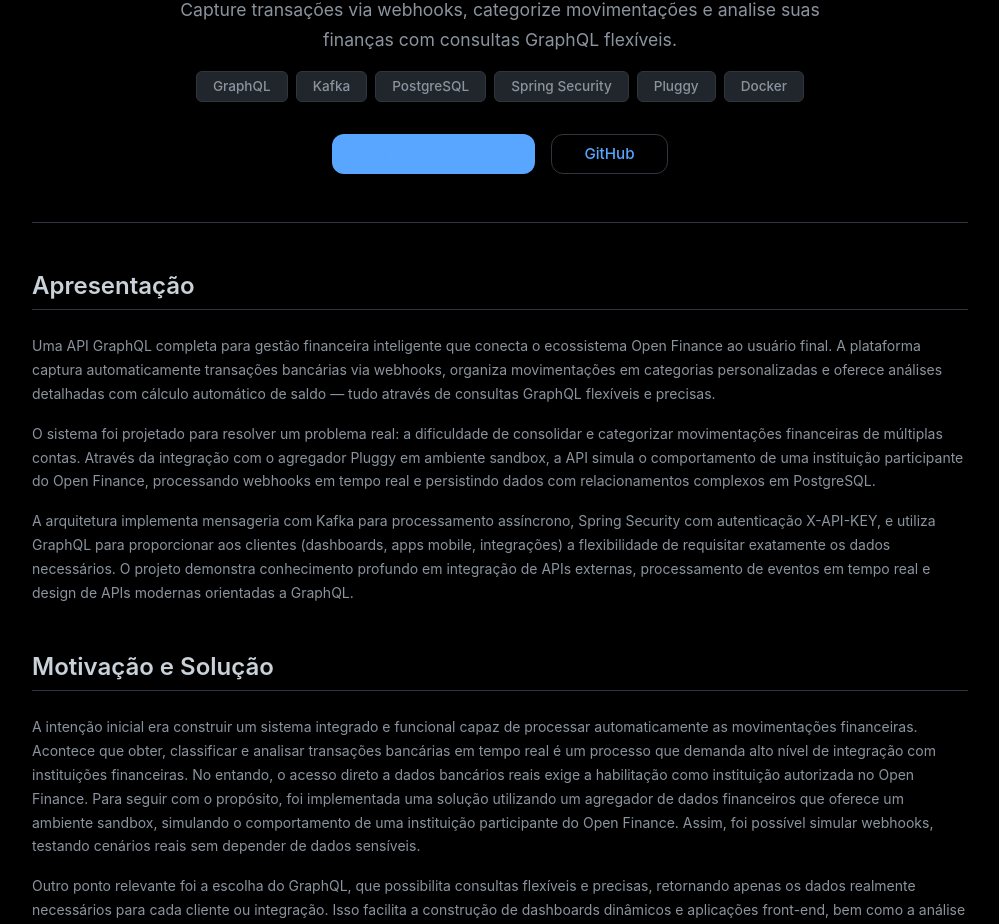
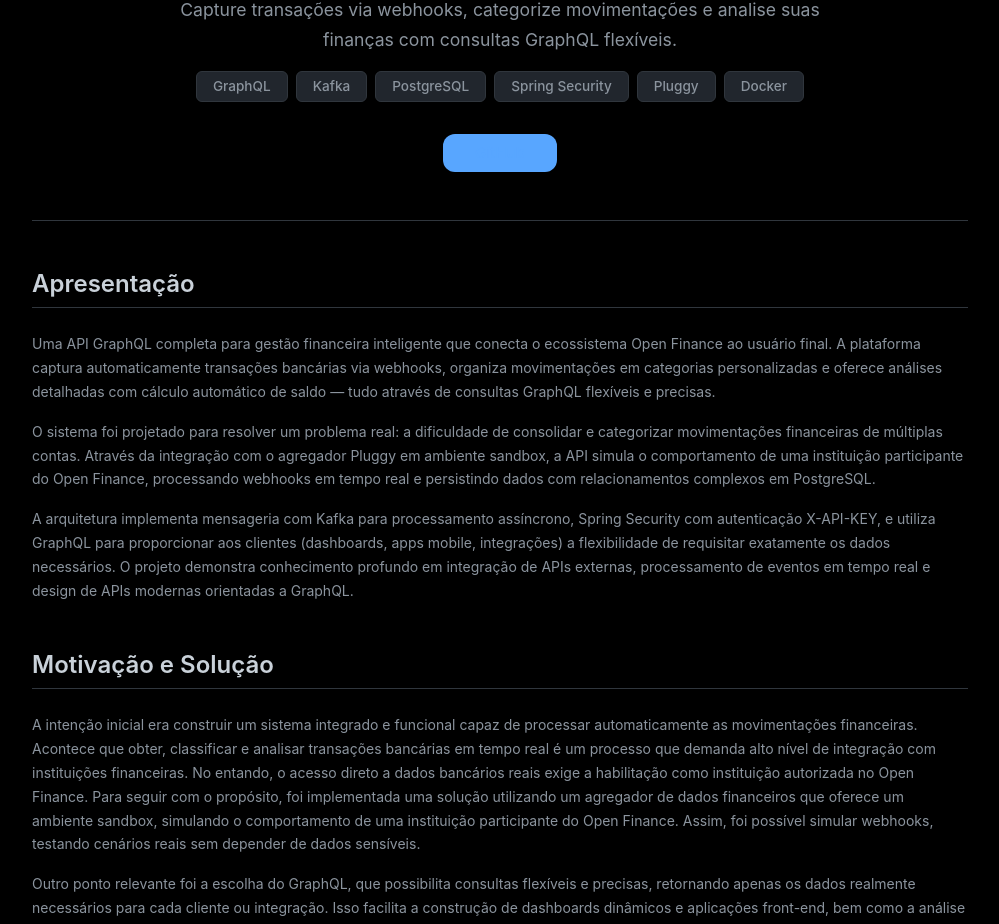
Before and after one commit to GustavoDaMassa/PortifolioSite, a React (Vite) app: page /PortifolioSite/finance in a window 1280 px wide. Shown: the part 1014-1938 px from the top of the page, without its empty margins (140-1139 px from the left). Built offline with nearby package versions, Linux system fonts and the light colour scheme.

Commit message:
fix: remove duplicate documentation button from hero sections

```diff
--- a/src/pages/FinanceAPI/FinanceAPI.jsx
+++ b/src/pages/FinanceAPI/FinanceAPI.jsx
@@ -37,8 +37,7 @@ export const FinanceAPI = () => {
   ];
 
   const heroLinks = [
-    { label: 'Ver Documentação', href: 'https://github.com/GustavoDaMassa/FinanceAPI', primary: true },
-    { label: 'GitHub', href: 'https://github.com/GustavoDaMassa/FinanceAPI', primary: false }
+    { label: 'GitHub', href: 'https://github.com/GustavoDaMassa/FinanceAPI', primary: true }
   ];
 
   const heroTags = ['GraphQL', 'Kafka', 'PostgreSQL', 'Spring Security', 'Pluggy', 'Docker'];
--- a/src/pages/MediasAPI/MediasAPI.jsx
+++ b/src/pages/MediasAPI/MediasAPI.jsx
@@ -37,8 +37,7 @@ export const MediasAPI = () => {
   ];
 
   const heroLinks = [
-    { label: 'Ver Documentação', href: 'https://github.com/GustavoDaMassa/MediasAPI', primary: true },
-    { label: 'GitHub', href: 'https://github.com/GustavoDaMassa/MediasAPI', primary: false }
+    { label: 'GitHub', href: 'https://github.com/GustavoDaMassa/MediasAPI', primary: true }
   ];
 
   const heroTags = ['Spring Boot', 'JWT', 'OpenAPI 3', 'Docker', 'MySQL', 'JUnit'];
```
